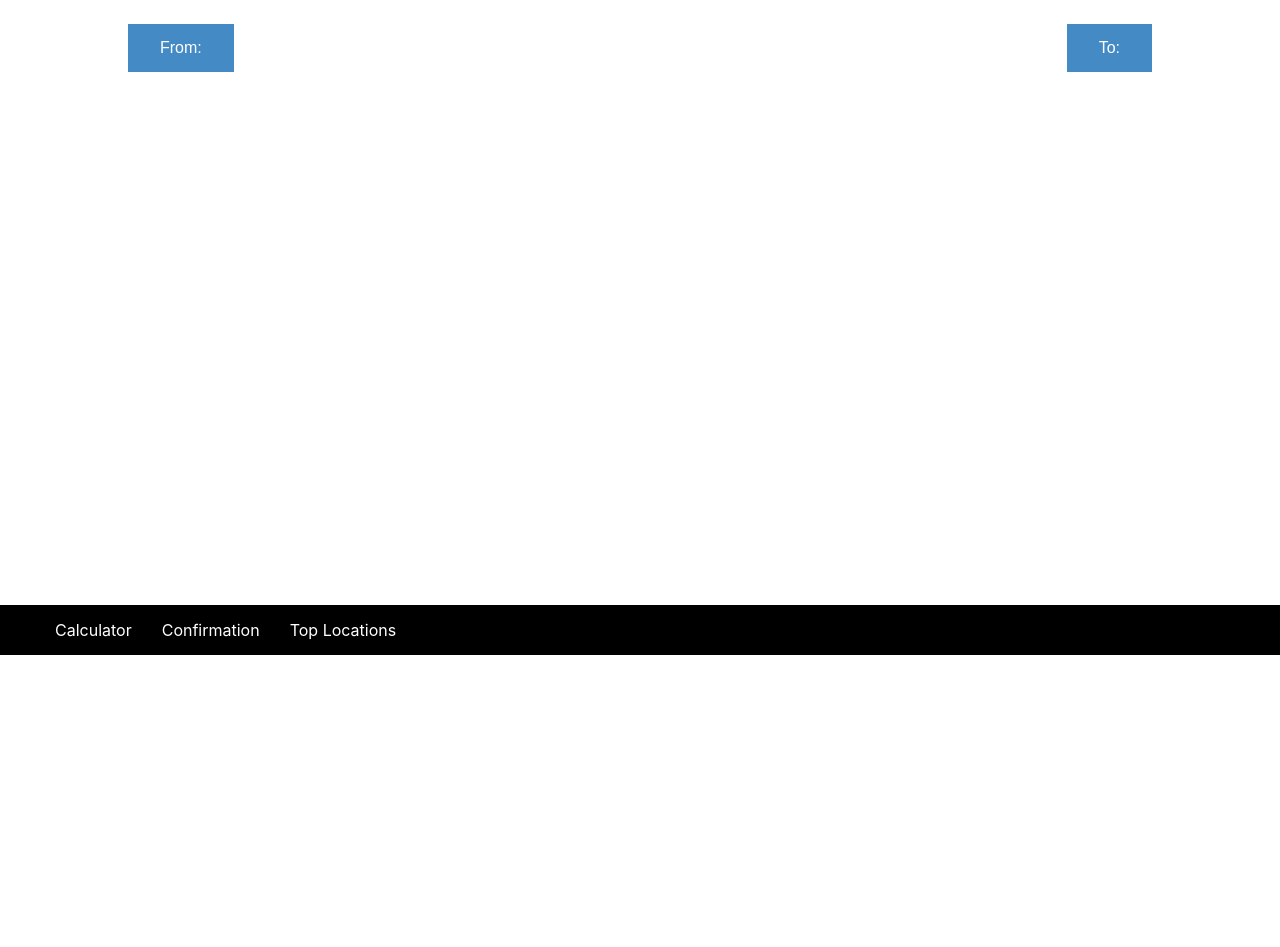
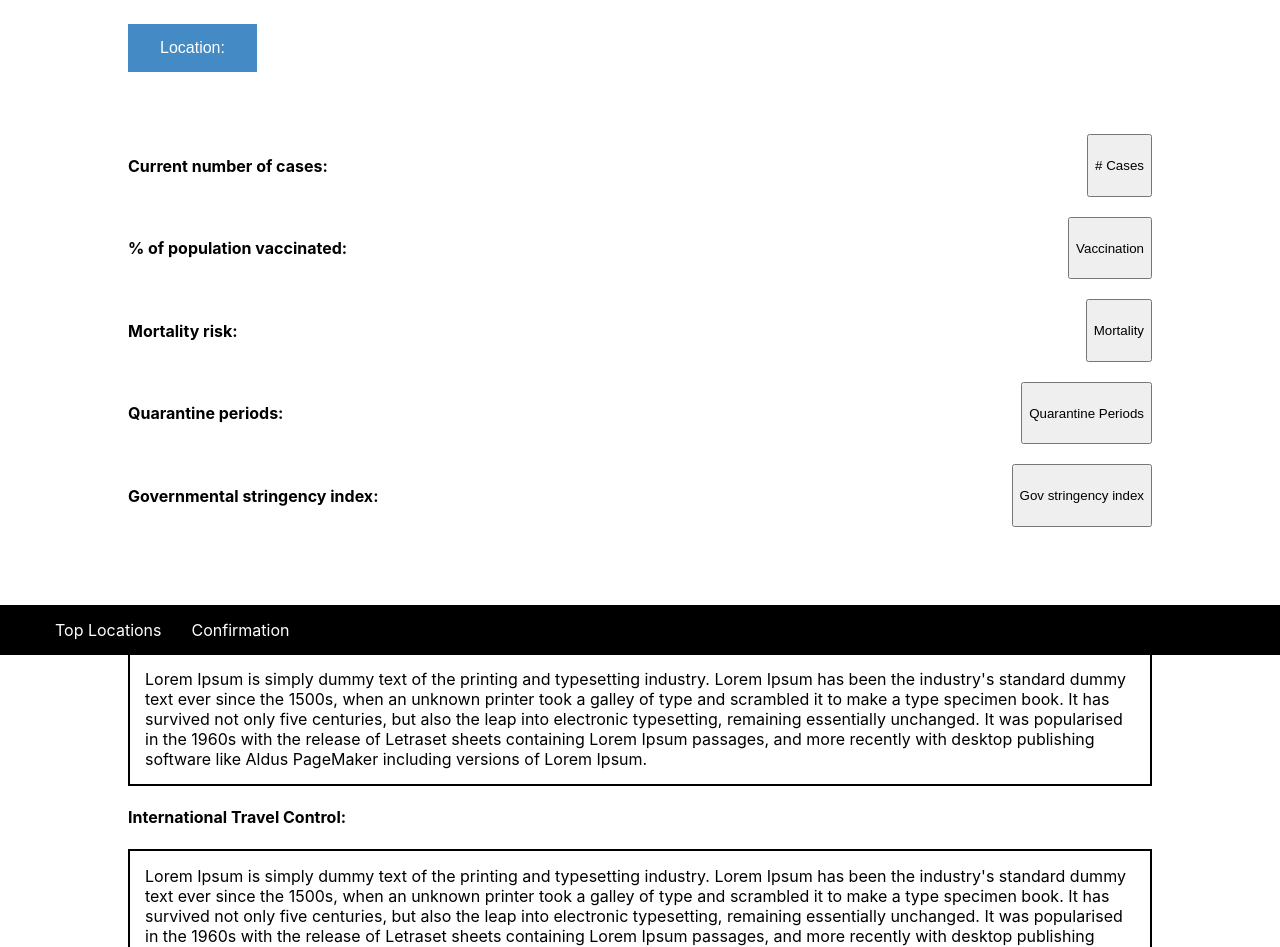
Before and after one commit to mayabackup/project-setup-team-tacoma-foreground, a React (Create React App) app in the folder front-end/: page /covid_info in a window 1280 px wide. Shown: the part 145-1092 px from the top of the page. Before the commit the page ends 800 px from the top, so only its background shows below. Built offline with nearby package versions, Linux system fonts and the light colour scheme.

Commit message:
updated layout for covid info

```diff
--- a/front-end/src/covid_info.js
+++ b/front-end/src/covid_info.js
@@ -59,15 +59,50 @@
         <div>
             <h2>Covid Information</h2>
             <div id = "to_from">
-                <button className="button">From: {location}</button>
-                <button className="button">To: {destination}</button>
+                <button className="button">Location: {location}</button>
             </div>
-
+            <div id = "to_sort">
+                <h4>                                </h4>
+            </div>
+            <div id = "to_sort">
+                <h4>Current number of cases:</h4>
+                <button># Cases</button>
+            </div>
+            <div id = "to_sort">
+                <h4>% of population vaccinated:</h4>
+                <button>Vaccination</button>
+            </div>
+            <div id = "to_sort">
+                <h4>Mortality risk:</h4>
+                <button>Mortality</button>
+            </div>
+            <div id = "to_sort">
+                <h4>Quarantine periods:</h4>
+                <button>Quarantine Periods</button>
+            </div>
+            <div id = "to_sort">
+                <h4>Governmental stringency index:</h4>
+                <button>Gov stringency index</button>
+            </div>
+            <div id = "to_sort">
+                <h4>                                                   </h4>
+            </div>
+            <div id= "travel_req">
+                <h4> Workplace Closures:</h4>
+                <p>Lorem Ipsum is simply dummy text of the printing and typesetting industry. Lorem Ipsum has been the industry's standard dummy text ever since the 1500s, when an unknown printer took a galley of type and scrambled it to make a type specimen book. It has survived not only five centuries, but also the leap into electronic typesetting, remaining essentially unchanged. It was popularised in the 1960s with the release of Letraset sheets containing Lorem Ipsum passages, and more recently with desktop publishing software like Aldus PageMaker including versions of Lorem Ipsum.</p>
+            </div>
+            <div id= "travel_req">
+                <h4> International Travel Control:</h4>
+                <p>Lorem Ipsum is simply dummy text of the printing and typesetting industry. Lorem Ipsum has been the industry's standard dummy text ever since the 1500s, when an unknown printer took a galley of type and scrambled it to make a type specimen book. It has survived not only five centuries, but also the leap into electronic typesetting, remaining essentially unchanged. It was popularised in the 1960s with the release of Letraset sheets containing Lorem Ipsum passages, and more recently with desktop publishing software like Aldus PageMaker including versions of Lorem Ipsum.</p>
+            </div>
+            <div id= "travel_req">
+                <h4> Internal Movement Restrictions:</h4>
+                <p>Lorem Ipsum is simply dummy text of the printing and typesetting industry. Lorem Ipsum has been the industry's standard dummy text ever since the 1500s, when an unknown printer took a galley of type and scrambled it to make a type specimen book. It has survived not only five centuries, but also the leap into electronic typesetting, remaining essentially unchanged. It was popularised in the 1960s with the release of Letraset sheets containing Lorem Ipsum passages, and more recently with desktop publishing software like Aldus PageMaker including versions of Lorem Ipsum.</p>
+            </div>
             <div>
                 <ul id="nav">
-                    <li><a href="./">Calculator</a></li>
+                    <li><a href="./top_locations">Top Locations</a></li>
                     <li><a href="./confirmation">Confirmation</a></li>
-                    <li><a href="./top_locations">Top Locations</a></li>
                 </ul>
             </div>
         </div>
```
